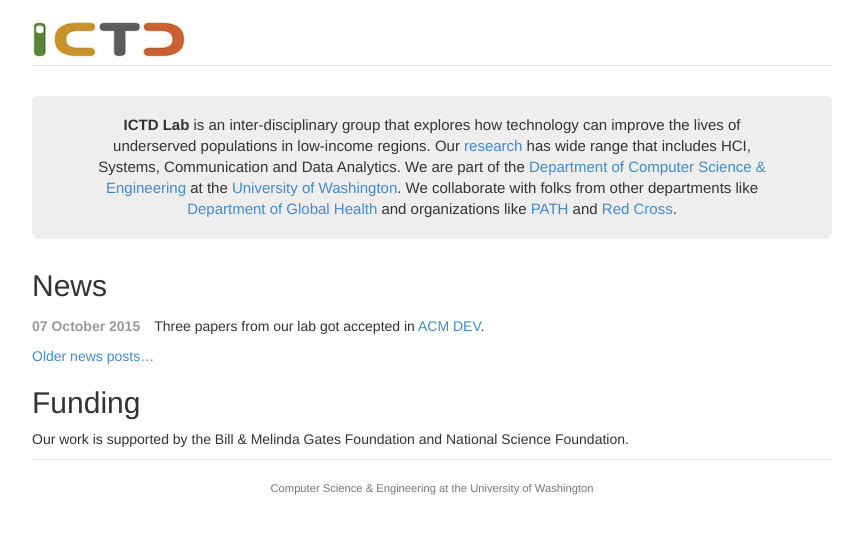
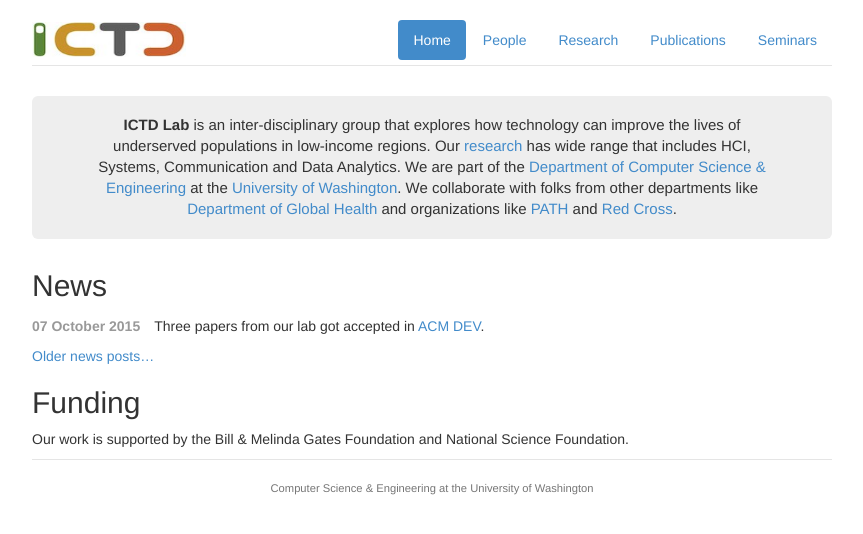
Before and after one commit to uw-ictd/uw-ictd.github.io, a Jekyll site: the page built from index.html, in a window 1280 px wide. Shown: the top 534 px of the page, without its empty margins (208-1071 px from the left). Built offline with Jekyll 4.4.1, drawn with Linux system fonts in a browser that asks for light colours; Markdown is read by kramdown in place of the engine named in the settings; some of the changed lines change nothing that is shown.

Commit message:
updating config file

```diff
--- a/_config.yml
+++ b/_config.yml
@@ -1,14 +1,66 @@
-# Site settings
-title: Your awesome title
-email: your-email@domain.com
-description: > # this means to ignore newlines until "baseurl:"
-  Write an awesome description for your new site here. You can edit this
-  line in _config.yml. It will appear in your document head meta (for
-  Google search results) and in your feed.xml site description.
-baseurl: "" # the subpath of your site, e.g. /blog/
-url: "http://yourdomain.com" # the base hostname & protocol for your site
-twitter_username: jekyllrb
-github_username:  jekyll
+name: ICTD Lab
+url: http://ictd.cs.washington.edu
 
-# Build settings
-markdown: kramdown
+exclude: [bibble, README.md, Makefile]
+
+# use this library to parse Markdown
+markdown: redcarpet
+redcarpet:
+    extensions: [smart, tables, with_toc_data, strikethrough]
+
+# colorize code snippets with the pygment module
+highlighter: pygments
+
+# The path structure for blog posts.
+permalink: /blog/:year/:month/:day/:title.html
+
+# Sections on the "people" page.
+roles:
+    - {key: faculty, name: Faculty}
+    #- {key: postdoc, name: Researchers}
+    - {key: grad, name: Graduate Students}
+    #- {key: ugrad, name: Undergraduate Students}
+    #- {key: collab, name: Collaborators}
+    - {key: alum, name: Alumni}
+    - {key: staff, name: Staff}
+
+# Number of news stories on the front page.
+front_page_news: 8
+
+# Base pathname for links.
+base: ''
+
+# Navigation bar links.
+navigation:
+    - title: Home
+      link: /
+    - title: People
+      link: /people.html
+    - title: Research
+      link: /research/
+    - title: Publications
+      link: /publications.html
+    #- title: Code
+    #  link: /code.html
+    - title: Seminars
+      link: /seminars.html
+
+# Navigation bar links for WACAS.
+nav_wacas:
+    - title: Home
+      link: /wacas14/
+    - title: Program
+      link: /wacas14/program.html
+
+# Rewriting of old path names.
+wiki_redirects:
+    People: people.html
+    Projects: research/
+    Publications: publications.html
+    Seminars: seminars.html
+    Funding: ''
+    Main_Page: ''
+
+# Convenient short-URL redirects.
+short_urls:
+    decaf: research/approximation/decaf/
```
